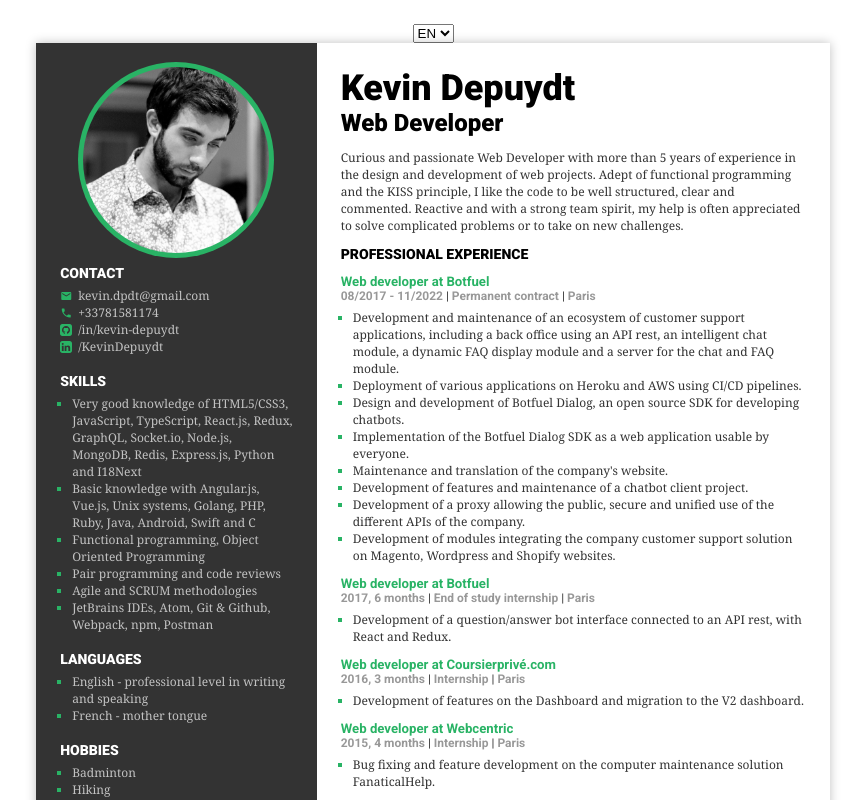
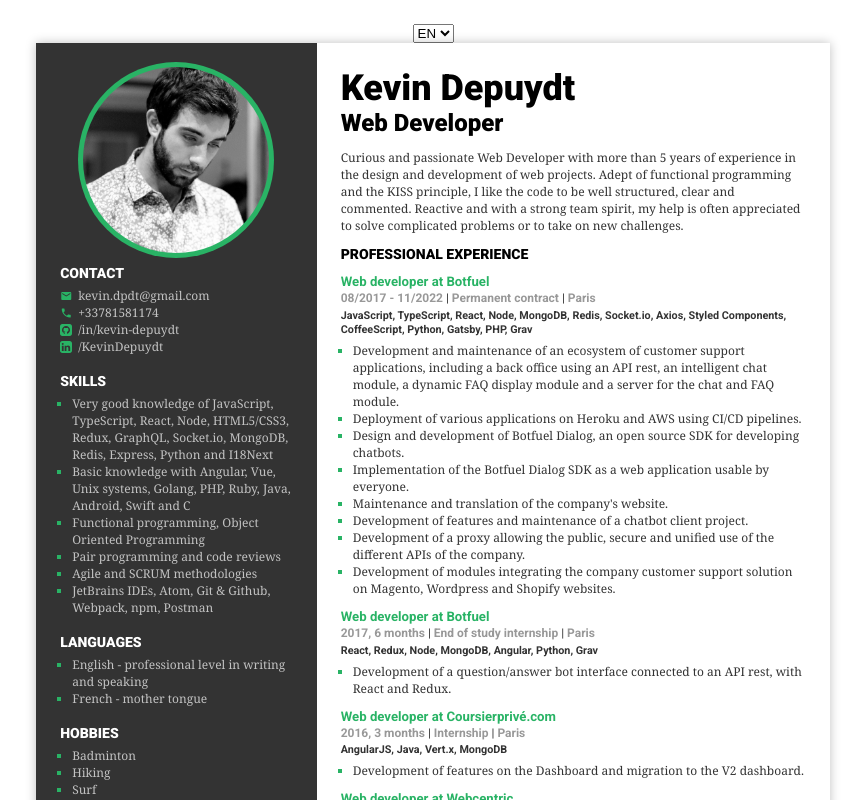
Before and after one commit to KevinDepuydt/kevin-depuydt-resume, a React (Create React App) app: page / in a window 1280 px wide. Shown: the top 800 px of the page, without its empty margins (207-1072 px from the left). Built offline with nearby package versions, Linux system fonts and the light colour scheme.

Commit message:
display used technologies of professional experiences

```diff
--- a/src/components/professional-experiences/ProfessionalExperiences.jsx
+++ b/src/components/professional-experiences/ProfessionalExperiences.jsx
@@ -10,6 +10,7 @@ import {
   ItemType,
   ItemDate,
   ItemLocation,
+  ItemTechnologies,
 } from 'components/professional-experiences/ProfessionalExperiences.styled';
 
 
@@ -27,9 +28,9 @@ export default function ProfessionalExperiences() {
           <ItemGroup>
             <ItemDate>{item.date}</ItemDate> | <ItemType>{item.type}</ItemType> | <ItemLocation>{item.location}</ItemLocation>
           </ItemGroup>
-          {/*<ItemGroup>*/}
-          {/*  <ItemTechnologies>{item.technologies}</ItemTechnologies>*/}
-          {/*</ItemGroup>*/}
+          <ItemGroup>
+            <ItemTechnologies>{item.technologies}</ItemTechnologies>
+          </ItemGroup>
           <ItemGroup>
             <List>
               {item.details.map((detailsItem, detailsItemIndex) => (
--- a/src/components/professional-experiences/ProfessionalExperiences.styled.js
+++ b/src/components/professional-experiences/ProfessionalExperiences.styled.js
@@ -7,7 +7,9 @@ export const Item = styled.div`
   color: ${({ theme }) => theme.textColor};
 `;
 
-export const ItemGroup = styled.div``;
+export const ItemGroup = styled.div`
+  margin-top: 0.2rem;
+`;
 
 export const ItemTitle = styled.span`
   color: ${({ theme }) => theme.primaryColor};
@@ -27,3 +29,10 @@ export const ItemLocation = styled.span`
 export const ItemType = styled.span`
   ${secondaryInformationCss};
 `;
+
+export const ItemTechnologies = styled.span`
+  ${secondaryInformationCss};
+  font-size: 0.9rem;
+  opacity: 1;
+  // color: black;
+`;
--- a/src/i18n/translations/en.json
+++ b/src/i18n/translations/en.json
@@ -9,8 +9,8 @@
   "skills": {
     "title": "Skills",
     "list": [
-      "Very good knowledge of HTML5/CSS3, JavaScript, TypeScript, React.js, Redux, GraphQL, Socket.io, Node.js, MongoDB, Redis, Express.js, Python and I18Next",
-      "Basic knowledge with Angular.js, Vue.js, Unix systems, Golang, PHP, Ruby, Java, Android, Swift and C",
+      "Very good knowledge of JavaScript, TypeScript, React, Node, HTML5/CSS3, Redux, GraphQL, Socket.io, MongoDB, Redis, Express, Python and I18Next",
+      "Basic knowledge with Angular, Vue, Unix systems, Golang, PHP, Ruby, Java, Android, Swift and C",
       "Functional programming, Object Oriented Programming",
       "Pair programming and code reviews",
       "Agile and SCRUM methodologies",
@@ -51,7 +51,7 @@
           "date": "08/2017 - 11/2022",
           "type": "Permanent contract",
           "location": "Paris",
-          "technologies": "React.js, Axios, Styled Components, Node.js, MongoDB, Redis, Socket.io, JavaScript, TypeScript, CoffeeScript, Python, PHP, Gatsby.js, Grav",
+          "technologies": "JavaScript, TypeScript, React, Node, MongoDB, Redis, Socket.io, Axios, Styled Components, CoffeeScript, Python, Gatsby, PHP, Grav",
           "details": [
             "Development and maintenance of an ecosystem of customer support applications, including a back office using an API rest, an intelligent chat module, a dynamic FAQ display module and a server for the chat and FAQ module.",
             "Deployment of various applications on Heroku and AWS using CI/CD pipelines.",
@@ -68,7 +68,7 @@
           "date": "2017, 6 months",
           "type": "End of study internship",
           "location": "Paris",
-          "technologies": "React.js, Redux, Node.js, MongoDB, Angular.js, Python, Grav",
+          "technologies": "React, Redux, Node, MongoDB, Angular, Python, Grav",
           "details": [
             "Development of a question/answer bot interface connected to an API rest, with React and Redux."
           ]
--- a/src/i18n/translations/fr.json
+++ b/src/i18n/translations/fr.json
@@ -9,8 +9,8 @@
   "skills": {
     "title": "Compétences",
     "list": [
-      "Maîtrise de HTML5/CSS3, JavaScript, TypeScript, React.js, Redux, GraphQL, Socket.io, Node.js, MongoDB, Redis, Express.js, Python et I18Next",
-      "Bases avec Angular.js, Vue.js, les Systèmes Unix, Golang, PHP, Ruby, Java, Android, Swift et C",
+      "Maîtrise de JavaScript, TypeScript, React, Node, HTML5/CSS3, Redux, GraphQL, Socket.io, MongoDB, Redis, Express, Python et I18Next",
+      "Bases avec Angular, Vue, les Systèmes Unix, Golang, PHP, Ruby, Java, Android, Swift et C",
       "Programmation fonctionnelle, Programmation Orientée Object",
       "Pair programming et revues de code",
       "Méthodologies Agile et SCRUM",
@@ -51,7 +51,7 @@
           "date": "08/2017 - 10/2022",
           "type": "CDI",
           "location": "Paris",
-          "technologies": "React, Axios, Styled Components, Node.js, MongoDB, Redis, Socket.io, JavaScript, TypeScript, CoffeeScript, Python, PHP, Gatsby.js, Grav",
+          "technologies": "JavaScript, TypeScript, React, Node, MongoDB, Redis, Socket.io, Axios, Styled Components, CoffeeScript, Python, Gatsby, PHP, Grav",
           "details": [
             "Développement et maintient d'un écosystème d'applications de support client comprenant un backoffice utilisant une API rest, un module de chat intelligent, un module d'affichage de FAQ dynamique et un serveur dédié au module de chat et de FAQ.",
             "Déploiement des différentes applications via des pipelines de CI/CD sur Heroku et AWS.",
@@ -68,7 +68,7 @@
           "date": "2017, 6 mois",
           "type": "Stage de fin d'étude",
           "location": "Paris",
-          "technologies": "React, Redux, Node.js, MongoDB, Angular.js, Python, Grav",
+          "technologies": "React, Redux, Node, MongoDB, Angular, Python, Grav",
           "details": [
             "Développement d'une interface de bot de questions/réponses connectée à une API rest.",
             "Développements divers sur les différents projets de l'entreprise."
@@ -79,7 +79,7 @@
           "date": "2016, 3 mois",
           "type": "Stage",
           "location": "Paris",
-          "technologies": "AngularJS, Java, Vert.x, MongoDB",
+          "technologies": "Angular, Java, Vert.x, MongoDB",
           "details": [
             "Développement de fonctionnalités sur le Dashboard et migration vers le dashboard V2."
           ]
```
